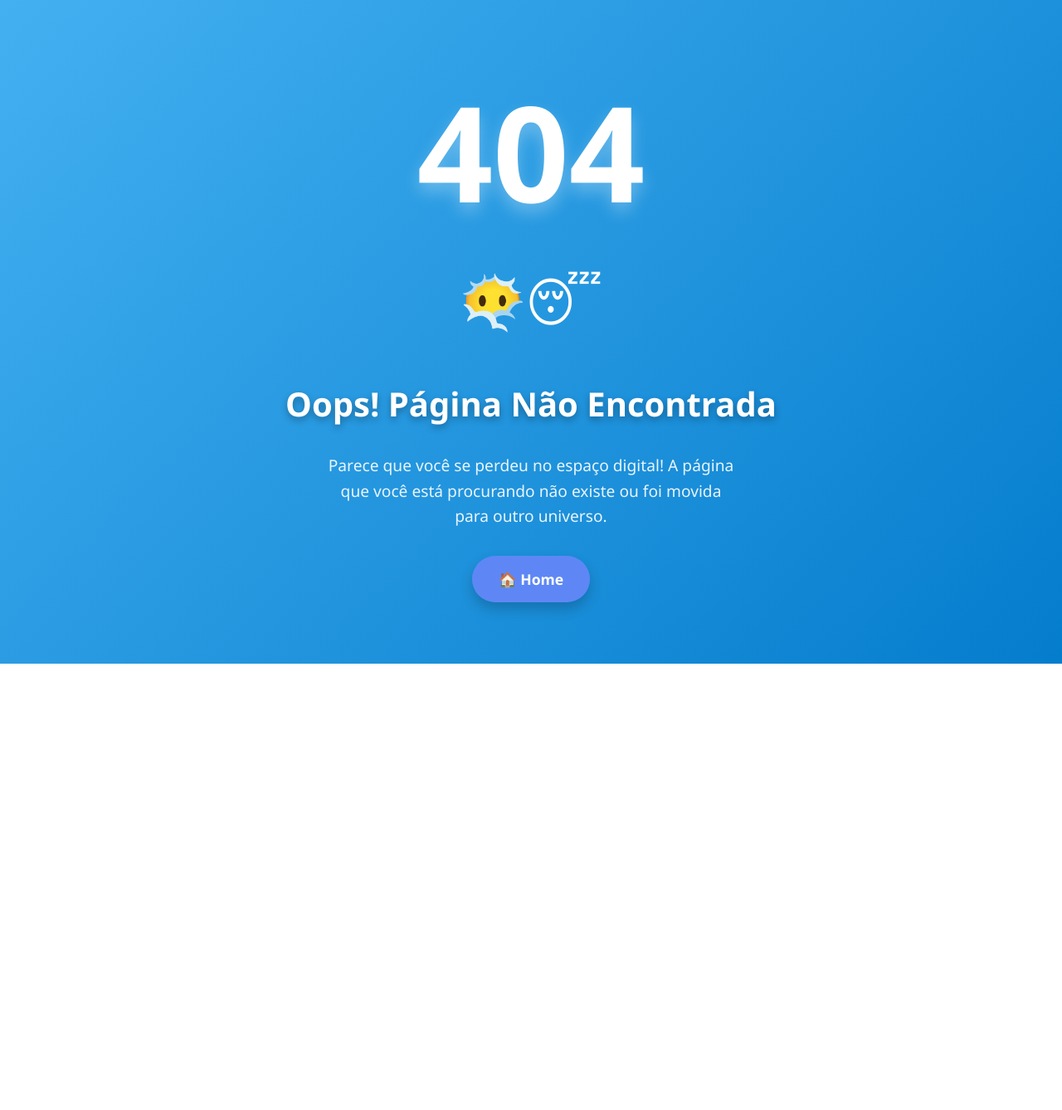
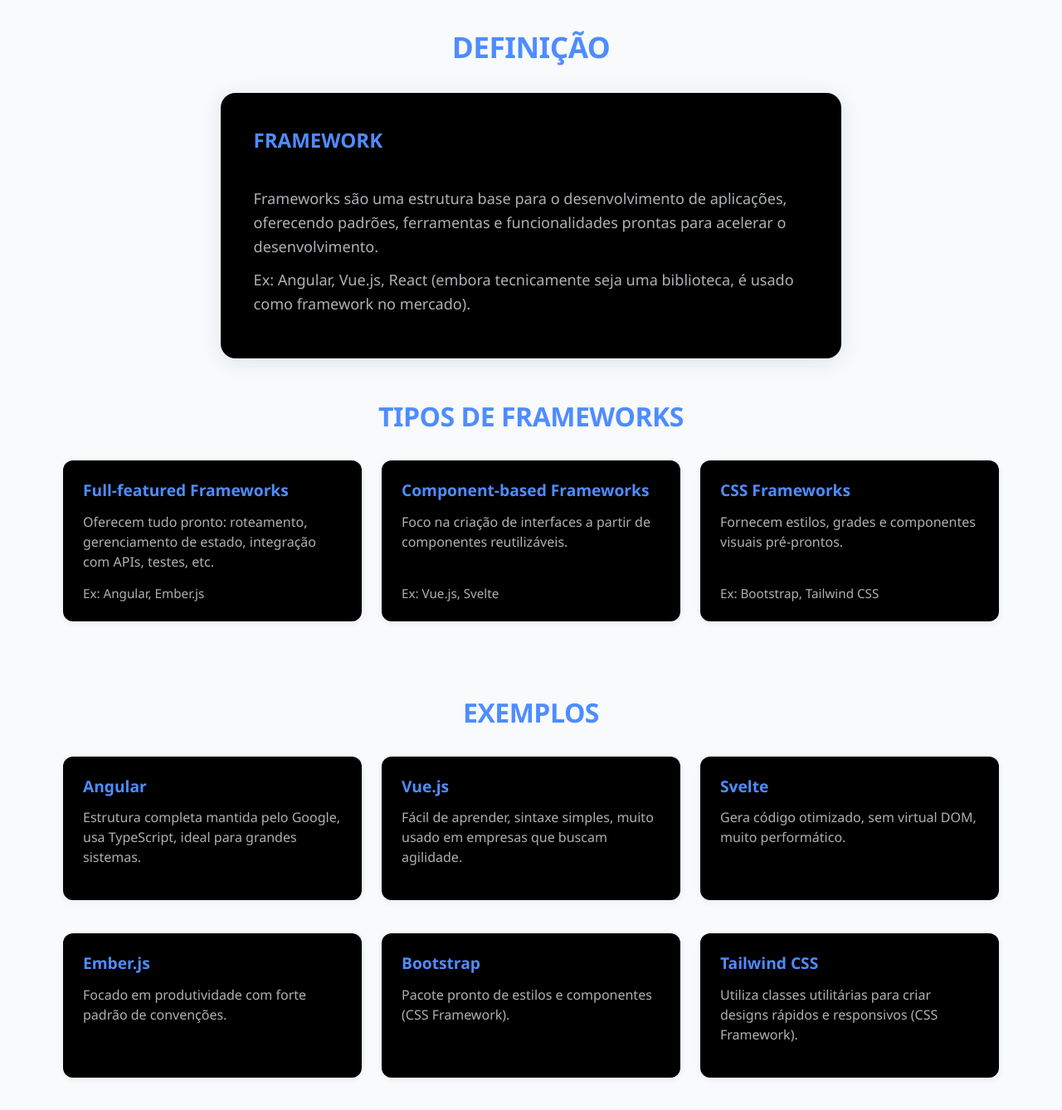
Before and after one commit to turco-vic/FrontEnd-Mini.Wiki.Tech, a Next.js app: page /page-frameworks in a window 1280 px wide. Before the commit this address had no page. Shown: the top 1338 px of the page at 83% size. Before the commit the page ends 800 px from the top, so only its background shows below. Built offline with nearby package versions, Linux system fonts and the light colour scheme.

Commit message:
feat: create page

```diff
--- /dev/null
+++ b/src/app/page-frameworks/frameworks.module.css
@@ -0,0 +1,136 @@
+.container {
+    display: flex;
+    flex-direction: column;
+    align-items: center;
+    justify-content: flex-start;
+    min-height: 100vh;
+    background: #f8fafc;
+    padding: 2rem 1rem;
+}
+
+.definitionSection {
+    width: 100%;
+    margin-bottom: 3rem;
+}
+
+.titleDefinition {
+    font-size: 2.2rem;
+    font-weight: 800;
+    color: #4f8cff;
+    text-align: center;
+    margin-bottom: 2rem;
+    letter-spacing: -0.5px;
+}
+
+.card {
+    display: flex;
+    flex-direction: column;
+    background: #000000;
+    border-radius: 18px;
+    box-shadow: 0 4px 24px rgba(44, 62, 80, 0.12);
+    padding: 2.5rem;
+    max-width: 60%;
+    width: 100%;
+    margin: 0 auto;
+    gap: 1.5rem;
+}
+
+.cardTitle {
+    font-size: 1.5rem;
+    font-weight: 700;
+    color: #4f8cff;
+    margin-bottom: 1rem;
+    text-align: left;
+}
+
+.cardBody {
+    width: 100%;
+}
+
+.cardText {
+    font-size: 1.13rem;
+    color: #aeb1b4;
+    margin-bottom: 0.7rem;
+    text-align: left;
+    line-height: 1.6;
+}
+
+.typesSection {
+    width: 100%;
+    margin-bottom: 3rem;
+}
+
+.tiposTitle {
+    font-size: 2rem;
+    font-weight: 800;
+    color: #4f8cff;
+    margin-bottom: 2rem;
+    letter-spacing: -0.5px;
+    text-align: center;
+}
+
+.tiposRow {
+    display: flex;
+    flex-direction: row;
+    gap: 1.5rem;
+    width: 100%;
+    justify-content: center;
+    align-items: stretch;
+    max-width: 1200px;
+    margin: 0 auto 2.5rem auto;
+}
+
+.tipoBox {
+    flex: 1 1 0;
+    min-width: 280px;
+    max-width: 360px;
+    background: #000000;
+    border-radius: 12px;
+    box-shadow: 0 2px 8px rgba(44, 62, 80, 0.07);
+    padding: 1.5rem;
+    display: flex;
+    flex-direction: column;
+    align-items: flex-start;
+    transition: transform 0.2s ease, box-shadow 0.2s ease;
+}
+
+.tipoBox:hover {
+    transform: translateY(-2px);
+    box-shadow: 0 4px 16px rgba(44, 62, 80, 0.15);
+}
+
+.tipoSubtitle {
+    font-size: 1.2rem;
+    font-weight: 700;
+    color: #4f8cff;
+    margin-bottom: 0.8rem;
+    line-height: 1.3;
+}
+
+.tipoText {
+    font-size: 1rem;
+    color: #aeb1b4;
+    margin-bottom: 1rem;
+    line-height: 1.5;
+    flex-grow: 1;
+}
+
+.tipoEx {
+    font-size: 0.95rem;
+    color: #aeb1b4;
+    font-weight: 500;
+}
+
+.examplesSection {
+    width: 100%;
+    margin-bottom: 2rem;
+}
+
+.titleEx {
+    font-size: 2rem;
+    font-weight: 800;
+    color: #4f8cff;
+    text-align: center;
+    margin-bottom: 2rem;
+    letter-spacing: -0.5px;
+}
--- /dev/null
+++ b/src/app/page-frameworks/page.jsx
@@ -0,0 +1,111 @@
+import styles from './frameworks.module.css';
+
+export default function FrameworksPage() {
+    return (
+        <div className={styles.container}>
+
+            <section className={styles.definitionSection}>
+                <h1 className={styles.titleDefinition}>DEFINIÇÃO</h1>
+                <div className={styles.card}>
+                    <h2 className={styles.cardTitle}>FRAMEWORK</h2>
+                    <div className={styles.cardBody}>
+                        <p className={styles.cardText}>
+                            Frameworks são uma estrutura base para o desenvolvimento de aplicações,
+                            oferecendo padrões, ferramentas e funcionalidades prontas para acelerar
+                            o desenvolvimento.
+                        </p>
+                        <p className={styles.cardText}>
+                            Ex: Angular, Vue.js, React (embora tecnicamente seja uma
+                            biblioteca, é usado como framework no mercado).
+                        </p>
+                    </div>
+                </div>
+            </section>
+
+            <section className={styles.typesSection}>
+                <h1 className={styles.tiposTitle}>TIPOS DE FRAMEWORKS</h1>
+                <div className={styles.tiposRow}>
+                    <div className={styles.tipoBox}>
+                        <h3 className={styles.tipoSubtitle}>Full-featured Frameworks</h3>
+                        <p className={styles.tipoText}>
+                            Oferecem tudo pronto: roteamento, gerenciamento de estado,
+                            integração com APIs, testes, etc.
+                        </p>
+                        <p className={styles.tipoEx}>
+                            Ex: Angular, Ember.js
+                        </p>
+                    </div>
+
+                    <div className={styles.tipoBox}>
+                        <h3 className={styles.tipoSubtitle}>Component-based Frameworks</h3>
+                        <p className={styles.tipoText}>
+                            Foco na criação de interfaces a partir de componentes reutilizáveis.
+                        </p>
+                        <p className={styles.tipoEx}>
+                            Ex: Vue.js, Svelte
+                        </p>
+                    </div>
+
+                    <div className={styles.tipoBox}>
+                        <h3 className={styles.tipoSubtitle}>CSS Frameworks</h3>
+                        <p className={styles.tipoText}>
+                            Fornecem estilos, grades e componentes visuais pré-prontos.
+                        </p>
+                        <p className={styles.tipoEx}>
+                            Ex: Bootstrap, Tailwind CSS
+                        </p>
+                    </div>
+                </div>
+            </section>
+
+            <section className={styles.examplesSection}>
+                <h1 className={styles.titleEx}>EXEMPLOS</h1>
+                <div className={styles.tiposRow}>
+                    <div className={styles.tipoBox}>
+                        <h3 className={styles.tipoSubtitle}>Angular</h3>
+                        <p className={styles.tipoText}>
+                            Estrutura completa mantida pelo Google, usa TypeScript, ideal para grandes sistemas.
+                        </p>
+                    </div>
+
+                    <div className={styles.tipoBox}>
+                        <h3 className={styles.tipoSubtitle}>Vue.js</h3>
+                        <p className={styles.tipoText}>
+                            Fácil de aprender, sintaxe simples, muito usado em empresas que buscam agilidade.
+                        </p>
+                    </div>
+
+                    <div className={styles.tipoBox}>
+                        <h3 className={styles.tipoSubtitle}>Svelte</h3>
+                        <p className={styles.tipoText}>
+                            Gera código otimizado, sem virtual DOM, muito performático.
+                        </p>
+                    </div>
+                </div>
+
+                <div className={styles.tiposRow}>
+                    <div className={styles.tipoBox}>
+                        <h3 className={styles.tipoSubtitle}>Ember.js</h3>
+                        <p className={styles.tipoText}>
+                            Focado em produtividade com forte padrão de convenções.
+                        </p>
+                    </div>
+
+                    <div className={styles.tipoBox}>
+                        <h3 className={styles.tipoSubtitle}>Bootstrap</h3>
+                        <p className={styles.tipoText}>
+                            Pacote pronto de estilos e componentes (CSS Framework).
+                        </p>
+                    </div>
+
+                    <div className={styles.tipoBox}>
+                        <h3 className={styles.tipoSubtitle}>Tailwind CSS</h3>
+                        <p className={styles.tipoText}>
+                            Utiliza classes utilitárias para criar designs rápidos e responsivos (CSS Framework).
+                        </p>
+                    </div>
+                </div>
+            </section>
+        </div>
+    );
+}
```
